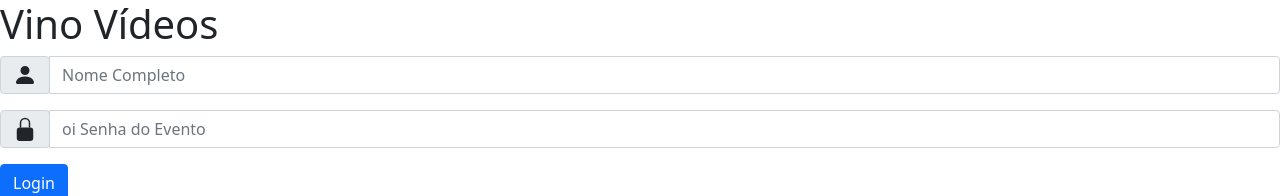
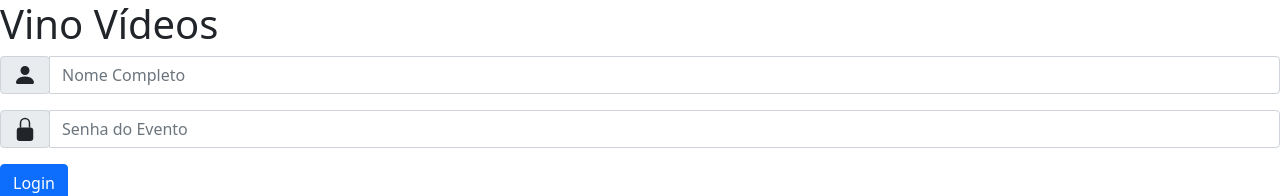
Before and after one commit to felipeblanes/vino-frontend, an Angular app: page / in a window 1280 px wide. Shown: the top 196 px of the page. Built offline with nearby package versions, Linux system fonts and the light colour scheme.

Commit message:
Teste Selez usando github

```diff
--- a/src/app/login/login.component.html
+++ b/src/app/login/login.component.html
@@ -24,7 +24,7 @@
                 </svg>
             </span>
           </div>
-        <input #inputSenha type="password" class="form-control" placeholder="oi Senha do Evento" >
+        <input #inputSenha type="password" class="form-control" placeholder="Senha do Evento" >
       </div>
 
 
```
